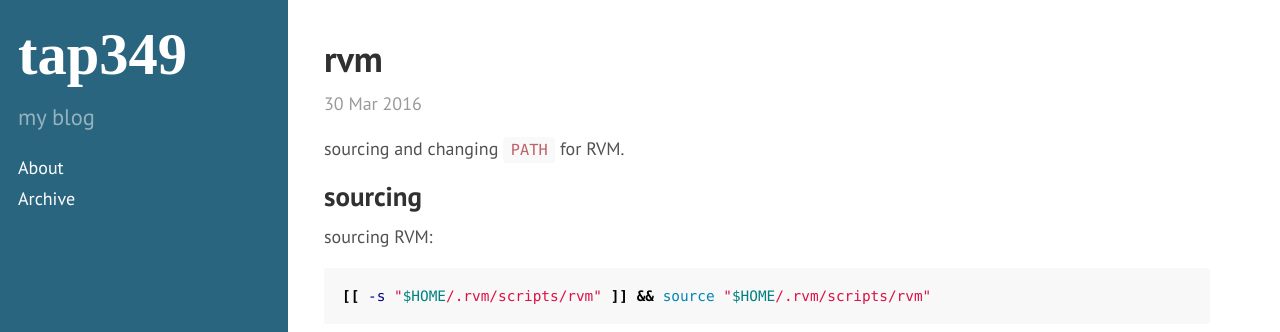
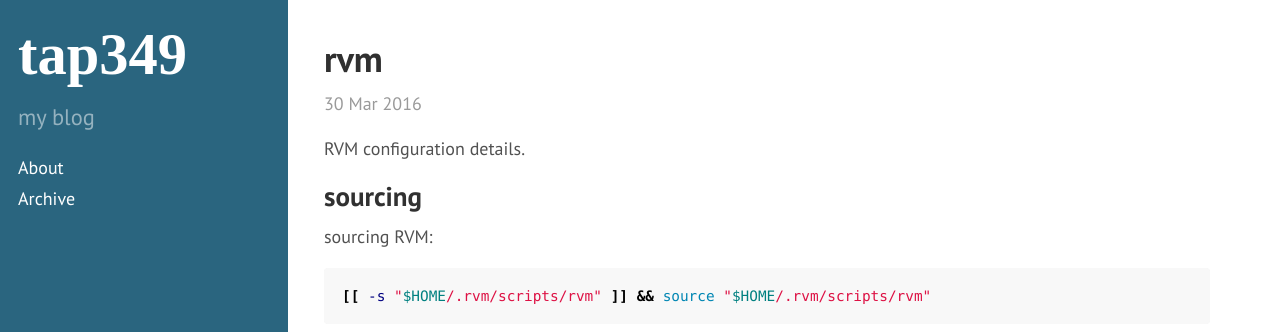
Before and after one commit to tap349/tap349.github.io, a Jekyll site: the page built from _posts/2016-03-30-rvm.md, in a window 1280 px wide and 1328 px high. Shown: the top 332 px of the window. Built offline with Jekyll 4.4.1, drawn with Linux system fonts in a browser that asks for light colours.

Commit message:
update 2016-04-04_10:54:11

```diff
--- a/_posts/2016-03-30-rvm.md
+++ b/_posts/2016-03-30-rvm.md
@@ -6,7 +6,7 @@
 categories: [rvm, ruby]
 ---
 
-sourcing and changing `PATH` for RVM.
+RVM configuration details.
 
 <!-- more -->
 
```
